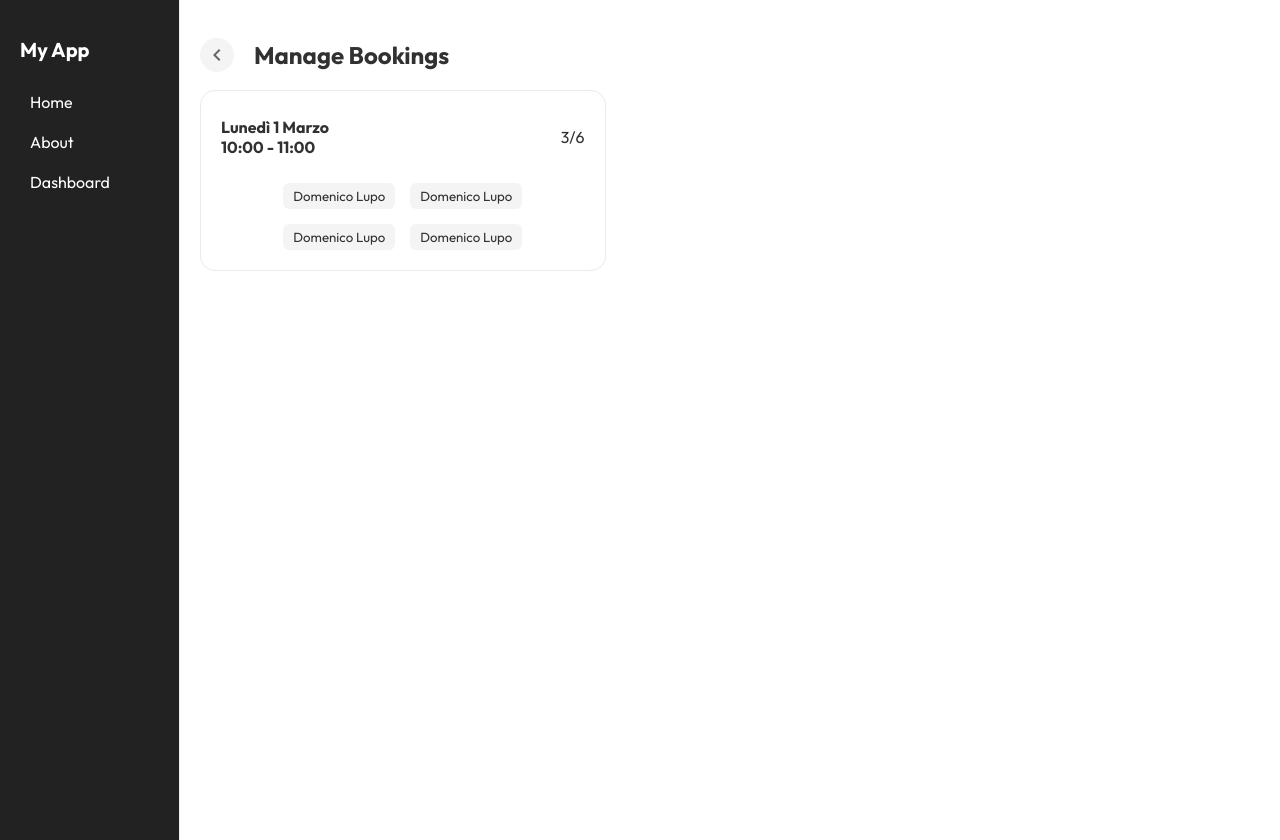
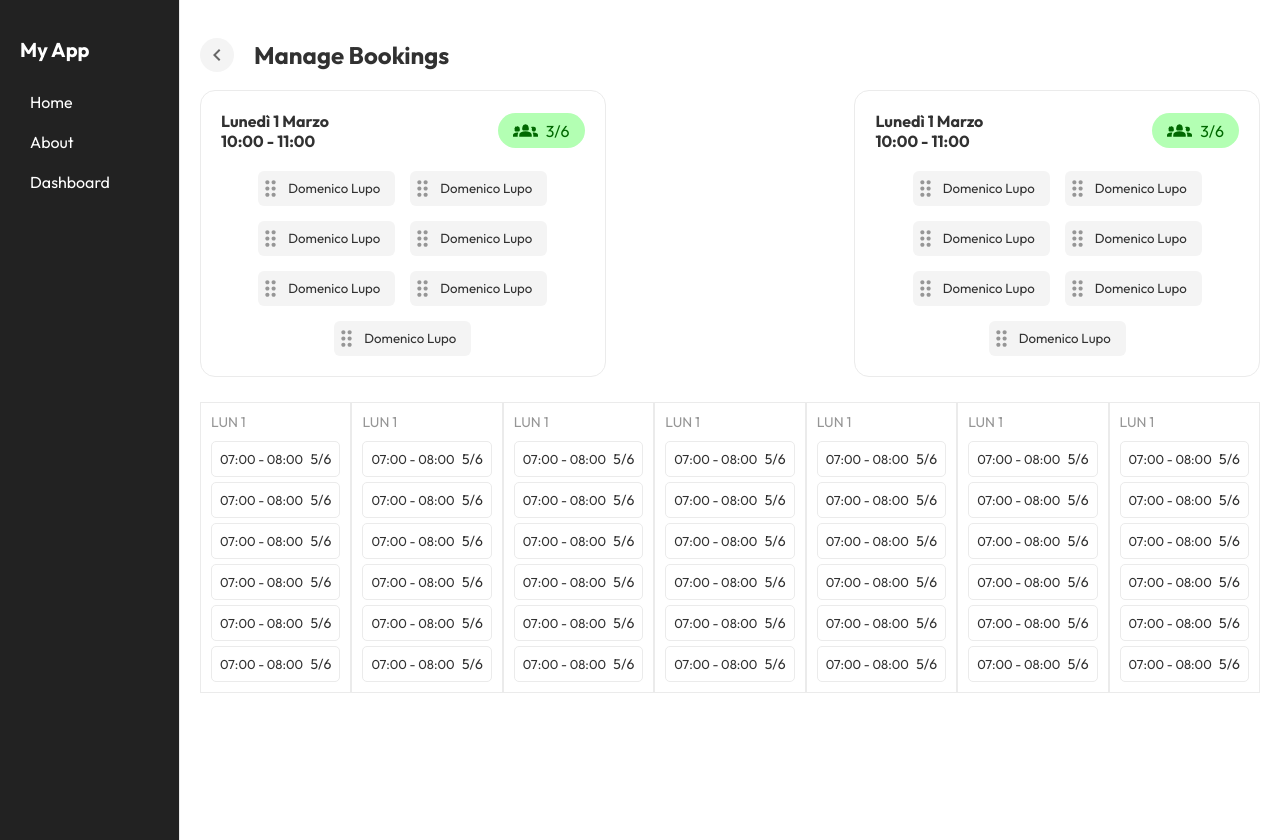
Before and after one commit to dflupo/pt-frontend, a React (Vite) app: page /gestione-sala in a window 1280 px wide. Built offline with nearby package versions, Linux system fonts and the light colour scheme; sample sign-in values are in the browser's storage.

Commit message:
Push Forced

```diff
--- a/src/components/common/ProgressBar/ProgressBar.scss
+++ b/src/components/common/ProgressBar/ProgressBar.scss
@@ -1,4 +1,4 @@
-@use '../../../styles/variables.scss' as *;
+@use '../../../styles/_variables.scss' as *;
 
 .progress-bar {
     background-color: #ebebeb;
--- a/src/components/common/TopBar/TopBar.scss
+++ b/src/components/common/TopBar/TopBar.scss
@@ -1,4 +1,4 @@
-@use '../../../styles/variables.scss' as *;
+@use '../../../styles/_variables.scss' as *;
 
 .top-bar {
     .inner {
--- /dev/null
+++ b/src/components/features/SlotsComparision/SlotsComparision.jsx
@@ -0,0 +1,134 @@
+import './SlotsComparision.scss';
+import { MdGroups2, MdDragIndicator} from "react-icons/md";
+
+
+export default function SlotsComparision() {
+
+    return(
+        <div className="comparision">
+            <div className="col-1">
+                <div className="comparision-card">
+
+                <div className="header">
+                <div className="title">
+                    <h4>Lunedì 1 Marzo</h4>
+                    <h4>10:00 - 11:00</h4>
+                </div>
+                <div className="capability free">
+                    <MdGroups2 size={25} />
+                    <p>3/6</p>
+                </div>
+                </div>
+
+                <div className="users">
+                <div className="user">
+                    <span className="drag">
+                    <MdDragIndicator size={25} />
+                    </span>
+                    <h5>Domenico Lupo</h5>
+                </div>
+                <div className="user">
+                    <span className="drag">
+                    <MdDragIndicator size={25} />
+                    </span>
+                    <h5>Domenico Lupo</h5>
+                </div>
+                <div className="user">
+                    <span className="drag">
+                    <MdDragIndicator size={25} />
+                    </span>
+                    <h5>Domenico Lupo</h5>
+                </div>
+                <div className="user">
+                    <span className="drag">
+                    <MdDragIndicator size={25} />
+                    </span>
+                    <h5>Domenico Lupo</h5>
+                </div>
+                <div className="user">
+                    <span className="drag">
+                    <MdDragIndicator size={25} />
+                    </span>
+                    <h5>Domenico Lupo</h5>
+                </div>
+                <div className="user">
+                    <span className="drag">
+                    <MdDragIndicator size={25} />
+                    </span>
+                    <h5>Domenico Lupo</h5>
+                </div>
+                <div className="user">
+                    <span className="drag">
+                    <MdDragIndicator size={25} />
+                    </span>
+                    <h5>Domenico Lupo</h5>
+                </div>
+                </div>
+
+                </div>
+            </div>
+            <div className="col-2">
+
+            </div>
+            <div className="col-3">
+                <div className="comparision-card">
+                    <div className="header">
+                        <div className="title">
+                            <h4>Lunedì 1 Marzo</h4>
+                            <h4>10:00 - 11:00</h4>
+                        </div>
+                        <div className="capability free">
+                            <MdGroups2 size={25} />
+                            <p>3/6</p>
+                        </div>
+                    </div>
+
+                    <div className="users">
+                        <div className="user">
+                            <span className="drag">
+                            <MdDragIndicator size={25} />
+                            </span>
+                            <h5>Domenico Lupo</h5>
+                        </div>
+                        <div className="user">
+                            <span className="drag">
+                            <MdDragIndicator size={25} />
+                            </span>
+                            <h5>Domenico Lupo</h5>
+                        </div>
+                        <div className="user">
+                            <span className="drag">
+                            <MdDragIndicator size={25} />
+                            </span>
+                            <h5>Domenico Lupo</h5>
+                        </div>
+                        <div className="user">
+                            <span className="drag">
+                            <MdDragIndicator size={25} />
+                            </span>
+                            <h5>Domenico Lupo</h5>
+                        </div>
+                        <div className="user">
+                            <span className="drag">
+                            <MdDragIndicator size={25} />
+                            </span>
+                            <h5>Domenico Lupo</h5>
+                        </div>
+                        <div className="user">
+                            <span className="drag">
+                            <MdDragIndicator size={25} />
+                            </span>
+                            <h5>Domenico Lupo</h5>
+                        </div>
+                        <div className="user">
+                            <span className="drag">
+                            <MdDragIndicator size={25} />
+                            </span>
+                            <h5>Domenico Lupo</h5>
+                        </div>
+                    </div>
+                </div>
+            </div>
+        </div>
+    )
+}
--- /dev/null
+++ b/src/components/features/SlotsComparision/SlotsComparision.scss
@@ -0,0 +1,61 @@
+@use '../../../styles/variables' as *;
+
+.comparision {
+    display: grid;
+    grid-template-columns: 2fr 1fr 2fr;
+    grid-template-rows: 1fr;
+    grid-column-gap: 23px;
+    grid-row-gap: 0px;
+
+    .col-1 { grid-area: 1 / 1 / 2 / 2; }
+    .col-2 { grid-area: 1 / 2 / 2 / 3; }
+    .col-3 { grid-area: 1 / 3 / 2 / 4; }
+  }
+
+  .comparision-card {
+    border: 1px solid $border-color;
+    border-radius: $br-m;
+    padding: 20px;
+
+    .header {
+      display: flex;
+      justify-content: space-between;
+      align-items: center;
+      margin-bottom: 20px;
+
+      .title h4 {margin: 0;}
+
+      .capability {
+        display: flex;
+        align-items: center;
+        gap: 8px;
+
+        p {margin: 0;}
+      }
+
+      .free {
+        background-color: $success-bg;
+        color: $success-text;
+        padding: 5px 15px;
+        border-radius: $br-100;
+      }
+    }
+
+    .users {
+      display: flex;
+      justify-content: center;
+      gap: 15px;
+      flex-wrap: wrap;
+
+      .user {
+        display: flex; align-items: center;
+        background-color: $bg-sec-color;
+        padding: 5px 0px;
+        border-radius: $br-xs;
+
+        h5 {margin: 0; font-weight: normal; padding: 0 15px 0 5px }
+
+        .drag {color: $text-trd-color; display: flex; align-items: center;}
+      }
+    }
+}
--- a/src/components/features/SlotsHandler/SlotsHandler.scss
+++ b/src/components/features/SlotsHandler/SlotsHandler.scss
@@ -1,4 +1,4 @@
-@use '../../styles/variables' as *;
+@use '../../../styles/variables' as *;
 
 .weekdays-deck {
     display: grid;
--- a/src/components/features/UsersTable/UsersTable.scss
+++ b/src/components/features/UsersTable/UsersTable.scss
@@ -1,4 +1,4 @@
-@use '../../../styles/variables' as *;
+@use '../../../styles/_variables.scss' as *;
 
 .users-table table {
   width: 100%;
--- a/src/routes/ManageBookings/ManageBookings.jsx
+++ b/src/routes/ManageBookings/ManageBookings.jsx
@@ -1,5 +1,8 @@
 import './ManageBookings.scss';
 import TopBar from '../../components/common/TopBar/TopBar';
+import SlotsHandler from '../../components/features/SlotsHandler/SlotsHandler';
+import SlotsComparision from '../../components/features/SlotsComparision/SlotsComparision'
+
 
 
 export default function ManageBookings() {
@@ -8,43 +11,12 @@ export default function ManageBookings() {
     <div className="manage-bookings">
       <TopBar title="Manage Bookings" />
 
-      <div className="comparison">
-        <div className="col-1">
-          <div className="comparison-card">
+      <div className="comparision-container">
+        <SlotsComparision />
+      </div>
 
-            <div className="header">
-              <div className="title">
-                <h4>Lunedì 1 Marzo</h4>
-                <h4>10:00 - 11:00</h4>
-              </div>
-              <div className="capability">
-                <p>3/6</p>
-              </div>
-            </div>
-
-            <div className="users">
-              <div className="user">
-                <h5>Domenico Lupo</h5>
-              </div>
-              <div className="user">
-                <h5>Domenico Lupo</h5>
-              </div>
-              <div className="user">
-                <h5>Domenico Lupo</h5>
-              </div>
-              <div className="user">
-                <h5>Domenico Lupo</h5>
-              </div>
-            </div>
-
-            </div>
-        </div>
-        <div className="col-2">
-
-        </div>
-        <div className="col-3">
-
-        </div>
+      <div className="slots-container">
+        <SlotsHandler />
       </div>
 
 
--- a/src/routes/ManageBookings/ManageBookings.scss
+++ b/src/routes/ManageBookings/ManageBookings.scss
@@ -1,48 +1,5 @@
-@use "../../styles/variables" as *;
+@use "../../styles/_variables.scss" as *;
 
-.manage-bookings {
-
-  .comparison {
-    display: grid;
-    grid-template-columns: 2fr 1fr 2fr;
-    grid-template-rows: 1fr;
-    grid-column-gap: 23px;
-    grid-row-gap: 0px;
-
-    .col-1 { grid-area: 1 / 1 / 2 / 2; }
-    .col-2 { grid-area: 1 / 2 / 2 / 3; }
-    .col-3 { grid-area: 1 / 3 / 2 / 4; }
-  }
-
-  .comparison-card {
-    border: 1px solid $border-color;
-    border-radius: $br-m;
-    padding: 20px;
-
-    .header {
-      display: flex;
-      justify-content: space-between;
-      align-items: center;
-      margin-bottom: 20px;
-
-      .title h4 {margin: 0;}
-    }
-
-    .users {
-      display: flex;
-      justify-content: center;
-      gap: 15px;
-      flex-wrap: wrap;
-
-      .user {
-        background-color: $bg-sec-color;
-        padding: 5px 10px;
-        border-radius: $br-xs;
-
-        h5 {margin: 0; font-weight: normal;}
-      }
-    }
-
-
-  }
+.comparision-container {
+  margin-bottom: 25px;
 }
--- a/src/routes/UserPage/UserPage.scss
+++ b/src/routes/UserPage/UserPage.scss
@@ -1,4 +1,4 @@
-@use '../../styles/variables' as *;
+@use '../../styles/_variables.scss' as *;
 
 .user-page {
   padding: $spacing-large;
```
